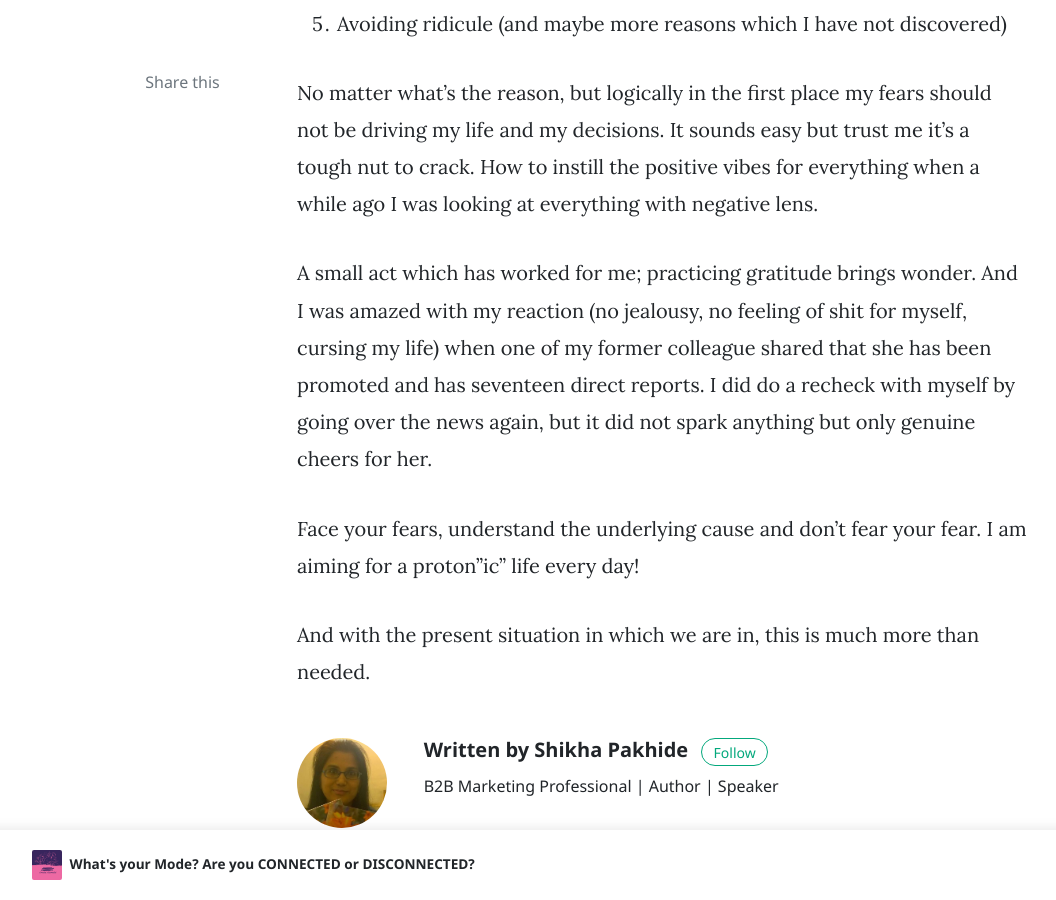
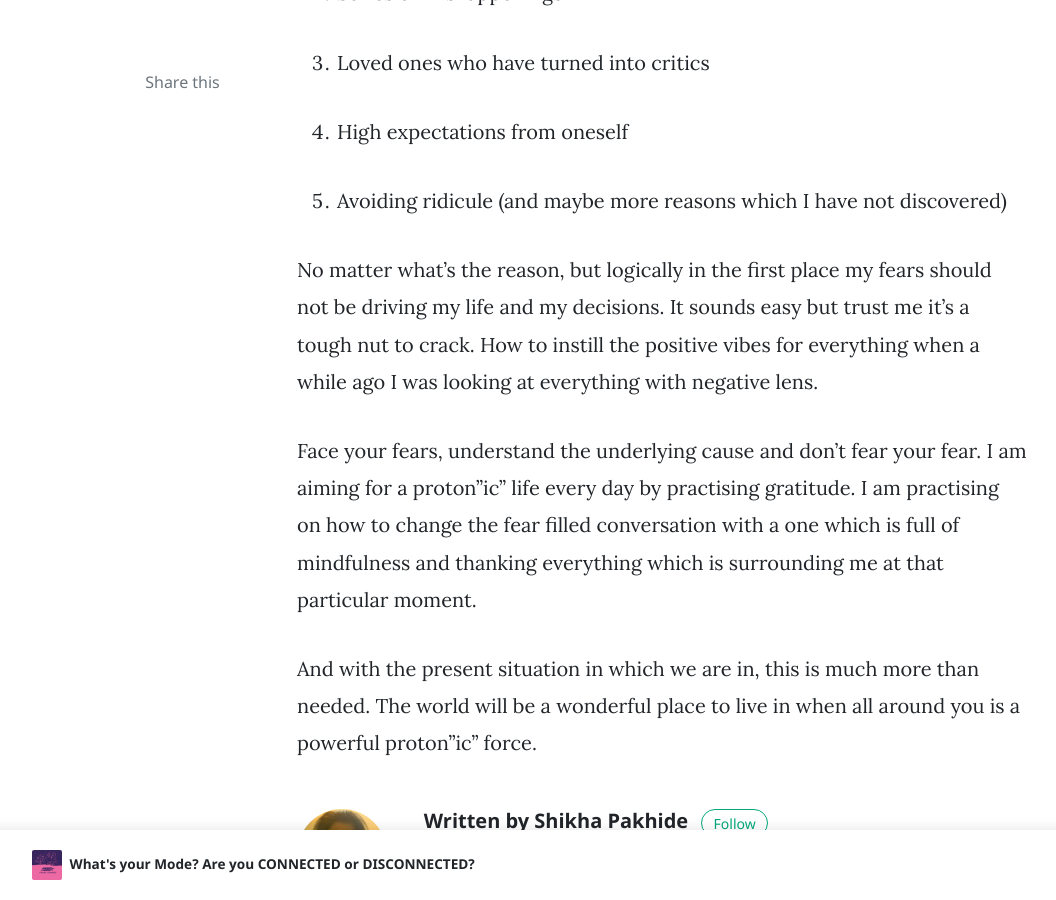
Before and after one commit to shikhashikz/shikhashikz.github.io, a Jekyll site: the page built from _posts/2020-04-20-be-a-proton.md, in a window 1280 px wide and 900 px high, scrolled down 1799 px. Shown: the whole window, without its empty margins (73-1129 px from the left). Built offline with Jekyll 4.4.1, drawn with Linux system fonts in a browser that asks for light colours; nearby versions of some CDN libraries; comment, search, counter and statistics services are not loaded; some of the changed text lies outside the part shown.

Commit message:
Update 2020-04-20-be-a-proton.md

```diff
--- a/_posts/2020-04-20-be-a-proton.md
+++ b/_posts/2020-04-20-be-a-proton.md
@@ -1,8 +1,19 @@
+---
+layout: post
+title: Be a Proton
+category: blog
+keywords: blog writing author shikhashikz fear proton
+image: assets/images/Be_a_proton.png
+---
+
+
 It's a fearful task to start the first post of 2020, with the core theme of fear! But nevertheless, there has to be a moment when I put a period on the ever lingering fearful feeling. I dread doing so many things, and it's my fear which always prevents me from taking that first step towards the unknown. This post is actually a celebration of fear, the power it yields, and the pressure it creates on all of us! This is the single most important factor which had prohibited me to become a proton.
 
 This New Year, let’s pledge to “Be a Proton”
 
 I am walking, and I have that fear that I will fall.
+
+I am sipping the morning cuppa, and I have that fear that my morning routine will be disturbed.
 
 I am getting down the stairs, and I have that inkling that I will twist my feet.
 
@@ -32,8 +43,6 @@ This underlying fear behind every step, every breath pulls me backward by 100 mi
 
 No matter what’s the reason, but logically in the first place my fears should not be driving my life and my decisions. It sounds easy but trust me it’s a tough nut to crack. How to instill the positive vibes for everything when a while ago I was looking at everything with negative lens.
 
-A small act which has worked for me; practicing gratitude brings wonder. And I was amazed with my reaction (no jealousy, no feeling of shit for myself, cursing my life) when one of my former colleague shared that she has been promoted and has seventeen direct reports. I did do a recheck with myself by going over the news again, but it did not spark anything but only genuine cheers for her.
+Face your fears, understand the underlying cause and don’t fear your fear. I am aiming for a proton”ic” life every day by practising gratitude. I am practising on how to change the fear filled conversation with a one which is full of mindfulness and thanking everything which is surrounding me at that particular moment.
 
-Face your fears, understand the underlying cause and don’t fear your fear. I am aiming for a proton”ic” life every day!
-
-And with the present situation in which we are in, this is much more than needed.
+And with the present situation in which we are in, this is much more than needed. The world will be a wonderful place to live in when all around you is a powerful proton"ic" force.
```
